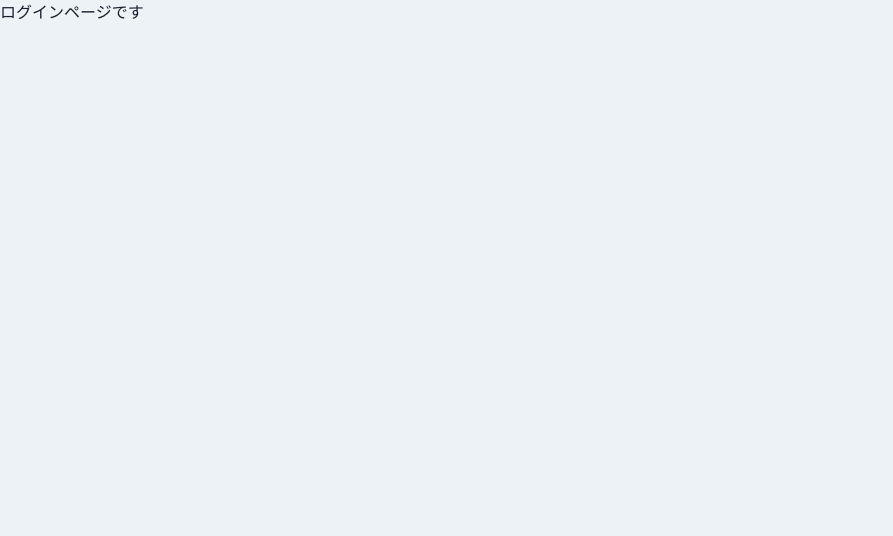
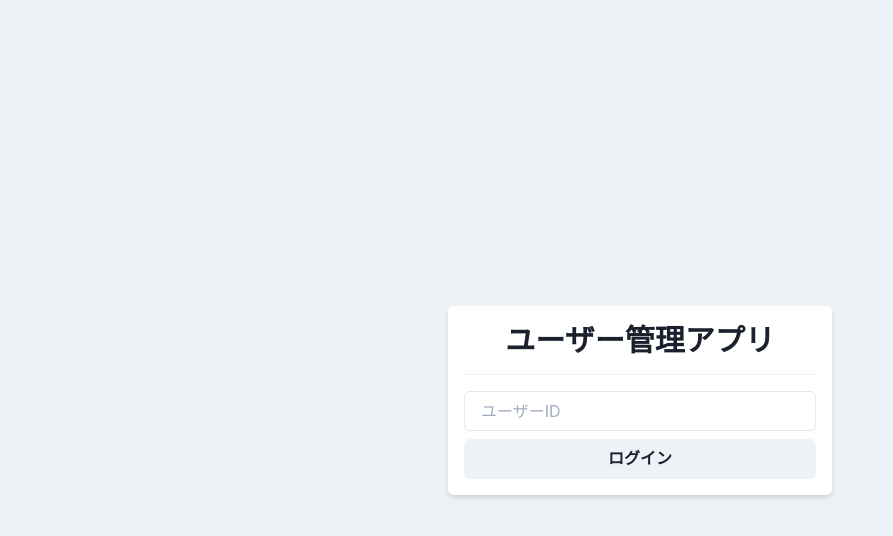
Before and after one commit to sea-kai/Chakra-ui.example, a React (Create React App) app: page / in a window 1280 px wide. Shown: the top 536 px of the page, without its empty margins (0-893 px from the left). Built offline with nearby package versions, Linux system fonts and the light colour scheme.

Commit message:
feat: ログインカード追加

```diff
--- a/src/components/pages/Login.tsx
+++ b/src/components/pages/Login.tsx
@@ -1,5 +1,27 @@
+import {
+  Box,
+  Button,
+  Divider,
+  Flex,
+  Heading,
+  Input,
+  Stack
+} from "@chakra-ui/react";
 import { memo, VFC } from "react";
 
 export const Login: VFC = memo(() => {
-  return <p>ログインページです</p>;
+  return (
+    <Flex align="center" justify="center" height="100vh">
+      <Box bg="white" w="sm" p={4} borderRadius="md" shadow="md">
+        <Heading as="h1" size="lg" textAlign="center">
+          ユーザー管理アプリ
+        </Heading>
+        <Divider my={4} />
+        <Stack>
+          <Input placeholder="ユーザーID" />
+          <Button>ログイン</Button>
+        </Stack>
+      </Box>
+    </Flex>
+  );
 });
--- a/src/styles.css
+++ b/src/styles.css
@@ -1,4 +1,3 @@
 .App {
   font-family: sans-serif;
-  text-align: center;
 }
```
